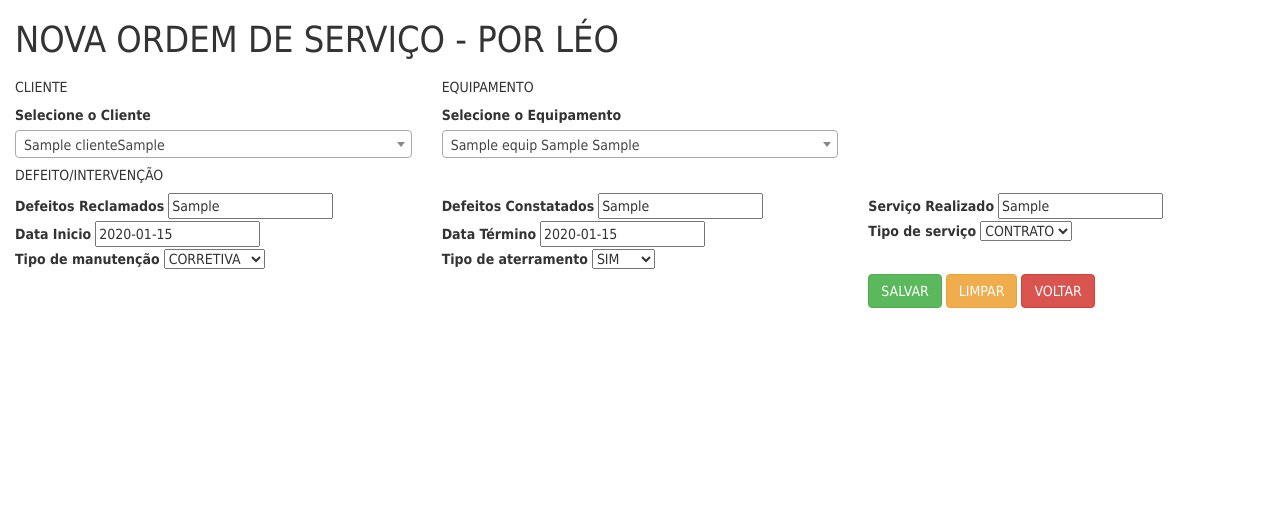
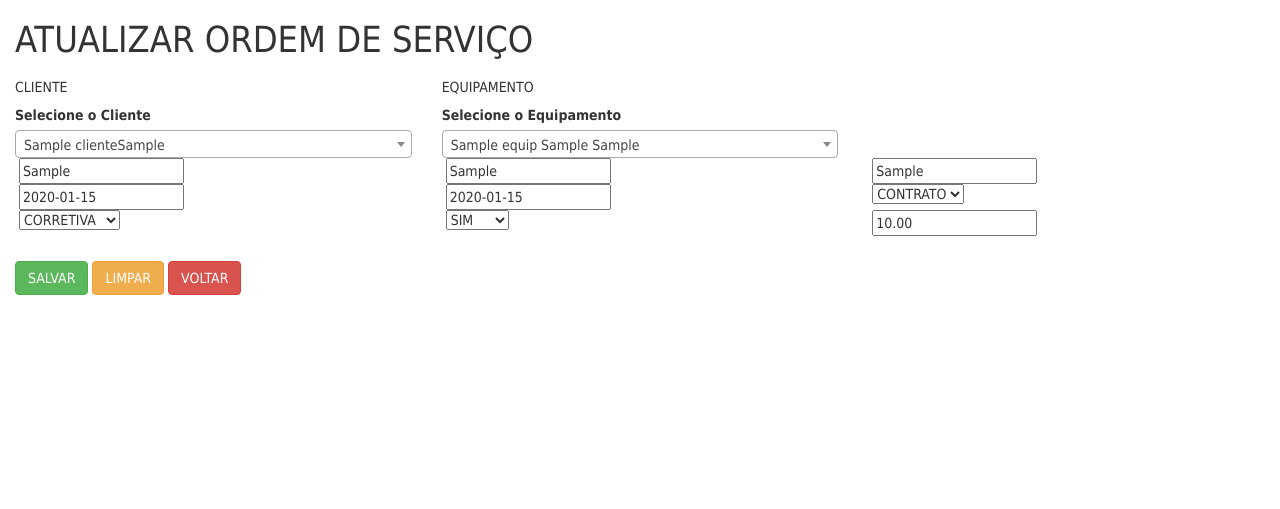
Before and after one commit to maxleon52/gehma, a Django app: page /ordemServico/atualizaOs/1 in a window 1280 px wide. Shown: the part 118-627 px from the top of the page. Run offline with Django 3.2, Linux system fonts and the light colour scheme; a user stored in the database is signed in; tables that the repository leaves empty hold one stand-in row (values such as "Sample post"); some libraries are stand-ins or nearby versions.

Commit message:
VERSÃO 1.0 FINAL

```diff
--- a/cad_ordemServ_app/forms.py
+++ b/cad_ordemServ_app/forms.py
@@ -5,7 +5,7 @@ from .models import tb_os
 class OsForm(ModelForm):
     class Meta:
         model = tb_os
-        fields = ('defReclamado', 'defConstatado', 'ServRealizado', 'dataInicioOs', 'dataFinalOs', 'equipProxManu', 'tipo_serv', 'tipo_manut', 'tipo_aterramento')
+        fields = ('defReclamado', 'defConstatado', 'ServRealizado', 'dataInicioOs', 'dataFinalOs', 'equipProxManu', 'tipo_serv', 'tipo_manut', 'tipo_aterramento', 'valor')
        # fields = '__all__'
 
 
@@ -13,5 +13,5 @@ class OsEditForm(ModelForm):
     class Meta:
         model = tb_os
         fields = ('defReclamado', 'defConstatado', 'ServRealizado', 'dataInicioOs',
-                  'dataFinalOs', 'tipo_serv', 'tipo_manut', 'tipo_aterramento', 'cliCod', 'equipCod')
+                  'dataFinalOs', 'tipo_serv', 'tipo_manut', 'tipo_aterramento', 'cliCod', 'equipCod', 'valor')
        # fields = '__all__'
--- a/cad_ordemServ_app/models.py
+++ b/cad_ordemServ_app/models.py
@@ -44,9 +44,8 @@ class tb_os(models.Model):
     tipo_manut = models.CharField("MANUTENÇÃO",max_length=10, choices=TIPO_MANUT)
     tipo_aterramento = models.CharField("ATERRAMENTO", max_length=3, choices=TIPO_ATERRAMENTO)
     status = models.CharField("STATUS", max_length=10, null='True', blank='True')
-    equipProxManu = models.DateField("Proxima Manutenção", auto_now_add=False)
-
-
+    equipProxManu = models.DateField("PROX. MANUTENÇÃO", auto_now_add=False)
+    valor = models.DecimalField("VALOR", max_digits=9, decimal_places=2)
 
     def __str__(self):
         return 'Nº O.S.: ' + str(self.cod) + ' -- ' + str(self.tipo_serv)
--- a/cad_ordemServ_app/templates/cad_ordemServ_app/editOs.html
+++ b/cad_ordemServ_app/templates/cad_ordemServ_app/editOs.html
@@ -1,11 +1,12 @@
 {% extends 'base.html' %}
+{% load bootstrap %}
 {% load widget_tweaks %}
 
 {% block title%}GEMAH-MENU{% endblock %}
 
 {% block main %}
 
-        <h1>NOVA ORDEM DE SERVIÇO - POR LÉO</h1>
+        <h1>ATUALIZAR ORDEM DE SERVIÇO</h1>
 
         <form method="POST">
                 {% csrf_token %}
@@ -28,48 +29,51 @@
 
                 </div>
 
-                <h5>DEFEITO/INTERVENÇÃO</h5>
-
                 <div class="row">
 
                     <div class="col-sm-4">
-                        <label for="{{form_os.defReclamado.auto_id}}">Defeitos Reclamados</label>
-                        {% render_field form_os.defReclamado %}
+                        <label for="{{form_os.defReclamado.auto_id}}"></label>
+                        {% render_field form_os.defReclamado|bootstrap %}
                     </div>
 
                     <div class="col-sm-4">
-                        <label for="{{form_os.defConstatado.auto_id}}">Defeitos Constatados</label>
-                        {% render_field form_os.defConstatado %}
+                        <label for="{{form_os.defConstatado.auto_id}}"></label>
+                        {% render_field form_os.defConstatado|bootstrap %}
                     </div>
 
                     <div class="col-sm-4">
-                        <label for="{{form_os.ServRealizado.auto_id}}">Serviço Realizado</label>
-                        {% render_field form_os.ServRealizado %}
+                        <label for="{{form_os.ServRealizado.auto_id}}"></label>
+                        {% render_field form_os.ServRealizado|bootstrap %}
                     </div>
 
                     <div class="col-sm-4">
-                        <label for="{{form_os.dataInicioOs.auto_id}}">Data Inicio</label>
-                        {% render_field form_os.dataInicioOs %}
+                        <label for="{{form_os.dataInicioOs.auto_id}}"></label>
+                        {% render_field form_os.dataInicioOs|bootstrap %}
                     </div>
 
                     <div class="col-sm-4">
-                        <label for="{{form_os.dataFinalOs.auto_id}}">Data Término</label>
-                        {% render_field form_os.dataFinalOs %}
+                        <label for="{{form_os.dataFinalOs.auto_id}}"></label>
+                        {% render_field form_os.dataFinalOs|bootstrap %}
                     </div>
 
                     <div class="col-sm-4">
-                        <label for="{{form_os.tipo_serv.auto_id}}">Tipo de serviço</label>
-                        {% render_field form_os.tipo_serv %}
+                        <label for="{{form_os.tipo_serv.auto_id}}"></label>
+                        {% render_field form_os.tipo_serv|bootstrap %}
                     </div>
 
                     <div class="col-sm-4">
-                        <label for="{{form_os.tipo_manut.auto_id}}">Tipo de manutenção</label>
-                        {% render_field form_os.tipo_manut %}
+                        <label for="{{form_os.tipo_manut.auto_id}}"></label>
+                        {% render_field form_os.tipo_manut|bootstrap %}
                     </div>
 
                     <div class="col-sm-4">
-                        <label for="{{form_os.tipo_aterramento.auto_id}}">Tipo de aterramento</label>
-                        {% render_field form_os.tipo_aterramento %}
+                        <label for="{{form_os.tipo_aterramento.auto_id}}"></label>
+                        {% render_field form_os.tipo_aterramento|bootstrap %}
+                    </div>
+
+                    <div class="col-sm-2">
+                       <label for="{{form_os.valor.auto_id}}"></label>
+                       {% render_field form_os.valor|bootstrap %}
                     </div>
 
                     <div class="col-sm-4" style="margin-top: 25px">
--- a/templates/base.html
+++ b/templates/base.html
@@ -76,7 +76,7 @@
         <li><a href="{% url 'listaEquip' %}">EQUIPAMENTOS</a></li>
         <li><a href="{% url 'listaOrdemServico_urls' %}">ORDEM DE SERVIÇO</a></li>
         <li><a href="#">*ORÇAMENTOS</a></li>
-        <li><a href="#">ABOUT...</a></li>
+        <li><a data-toggle="modal" href="#myModal">ABOUT...</a></li>
     </ul>
 
 </header>
@@ -90,6 +90,32 @@
         {% block main %}
 
         {% endblock %}
+          <!-- Modal -->
+          <div class="modal fade" id="myModal" role="dialog">
+            <div class="modal-dialog modal-lg">
+              <div class="modal-content">
+                <div class="modal-header">
+                  <h4 class="modal-title">EQUIPE E AGRADECIMENTOS</h4>
+                </div>
+                <div class="modal-body">
+                  <p><b>Sistema desenvolvido para fins academico do curso de Sistemas de Informação,
+                     da Faculdade de Juazeiro do Norte - FJN.
+                     Equipe composta por:</b> Maxwell Alves, Deivis Gonçalves, Lucas Geremias, Francisco Macksuel, Hagleyson e Hysvi Joab.</p>
+                     <b><p>Agradecimentos especiais a:</p></b>
+                     <b><p>Leonardo Freitas</b> (Bacharel em Sistemas de Informação - FJN / Consulta: Django, python, SQL, ORM-Django, Front-End e Back-end)</p>
+                     <b><p>Vinicius Rodrigues e Samuel Rodrigues</b> (Professores da FJN)</p>
+                     <b><p>Vicente Lucas</b> (Aluno FJN - Consulta Front-end e CSS)</p>
+                     <b><p>Diogo Sobreira</b> (Aluno FJN - Ajudar com Bugs Back-end)</p>
+                     <b><p>Claydson Aliardo</b> (Consulta Banco de Dados e instruções SQL)</p>
+
+                  </p>
+                </div>
+                <div class="modal-footer">
+                  <button type="button" class="btn btn-default" data-dismiss="modal">FECHAR</button>
+                </div>
+              </div>
+            </div>
+          </div>
     </div>
 
     <script src="https://ajax.googleapis.com/ajax/libs/jquery/1.11.3/jquery.min.js"></script>
--- a/templates/registration/login.html
+++ b/templates/registration/login.html
@@ -1,4 +1,5 @@
 <!doctype html>
+{% load static %}
 {% load bootstrap %}
 <html lang="en">
 <head>
@@ -15,6 +16,11 @@
 
 <body>
     <div class="row">
+        <div class="col-md-12 col-md-offset-5">
+            <img src="{% static 'img/geminha.png' %}" alt="logo Gemah" style="padding: 5px;">
+        </div>
+    </div>
+    <div class="row">
         <div class="col-md-12 col-md-offset-4">
             <h2>Login</h2>
             <form method="post" style="width:30%">
```
Also changed, not shown: cad_ordemServ_app/templates/cad_ordemServ_app/cadOs.html (+8 -2 lines), cad_ordemServ_app/templates/cad_ordemServ_app/confDeleteOs.html (+8 -4 lines), cad_ordemServ_app/templates/cad_ordemServ_app/pdf_rel_assisTec.html (+11 -28 lines), cad_ordemServ_app/migrations/0009_auto_20181202_0521.py (added), cad_ordemServ_app/migrations/0010_tb_os_total.py (added), cad_ordemServ_app/migrations/0011_auto_20181202_0549.py (added), cad_ordemServ_app/migrations/0012_auto_20181202_0605.py (added), cad_ordemServ_app/migrations/0013_auto_20181202_0626.py (added).
